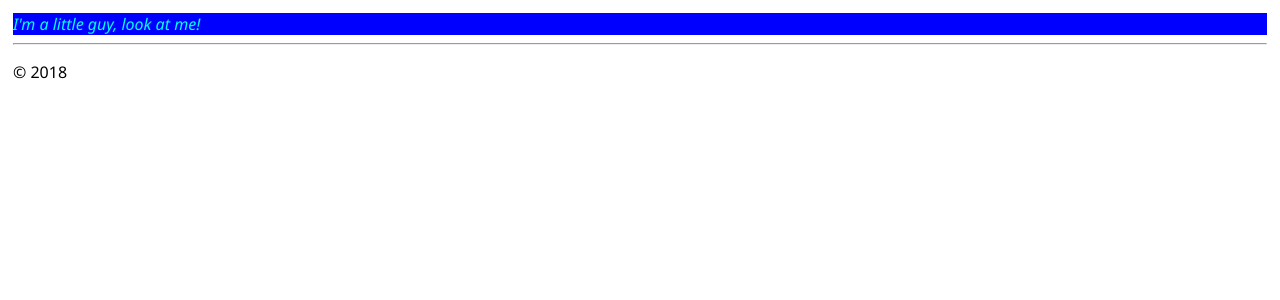
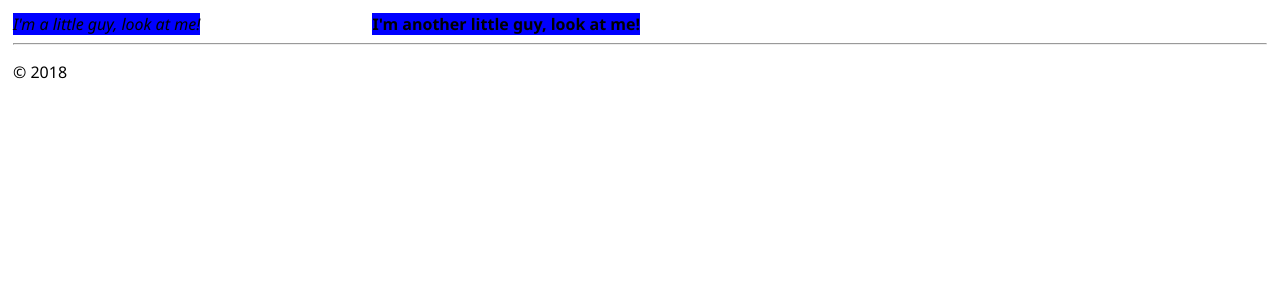
Before and after one commit to cossentino/daily_circ, a Django app: template main/templates/main/news.html in a window 1280 px wide. Shown: the top 300 px of the page. Run offline with Django 3.2, Linux system fonts and the light colour scheme; the template is opened without the code that fills it, so the values that code supplies are empty.

Commit message:
partial css add for headline cards

```diff
--- a/main/static/main/site.css
+++ b/main/static/main/site.css
@@ -1,10 +1,19 @@
+.headlines-container {
+  display: flex;
+  gap: 1rem;
+  justify-content: space-between;
+  align-items: center;
+}
+
+
 .headline-card {
   display: flex;
   flex-direction: column;
-  border: chocolate;
   background-color: blue;
-  color: aqua;
+  grid-column: span 1 / span 1;
 }
+
+
 .message {
   font-weight: 600;
   color: blue;
--- a/main/templates/main/little_guy.html
+++ b/main/templates/main/little_guy.html
@@ -1,4 +1,10 @@
-
-<div class="headline-card">
-  <em>I'm a little guy, look at me!</em>
+<div style="display:container;width: 50%;">
+  <div class="headlines-container">
+    <div class="headline-card">
+      <em>I'm a little guy, look at me!</em>
+    </div>
+    <div class="headline-card">
+      <strong>I'm another little guy, look at me!</strong>
+    </div>
+  </div>
 </div>
```
